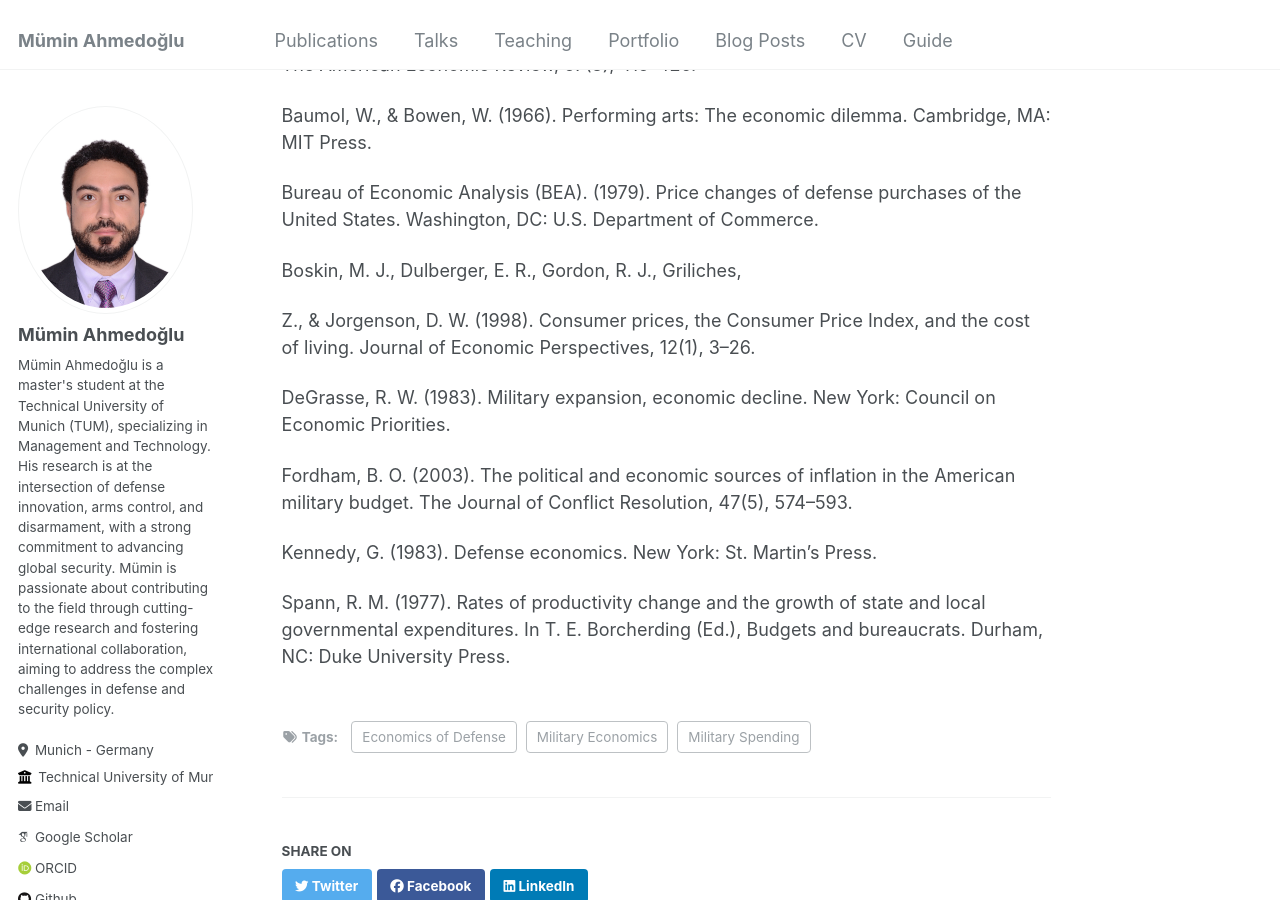
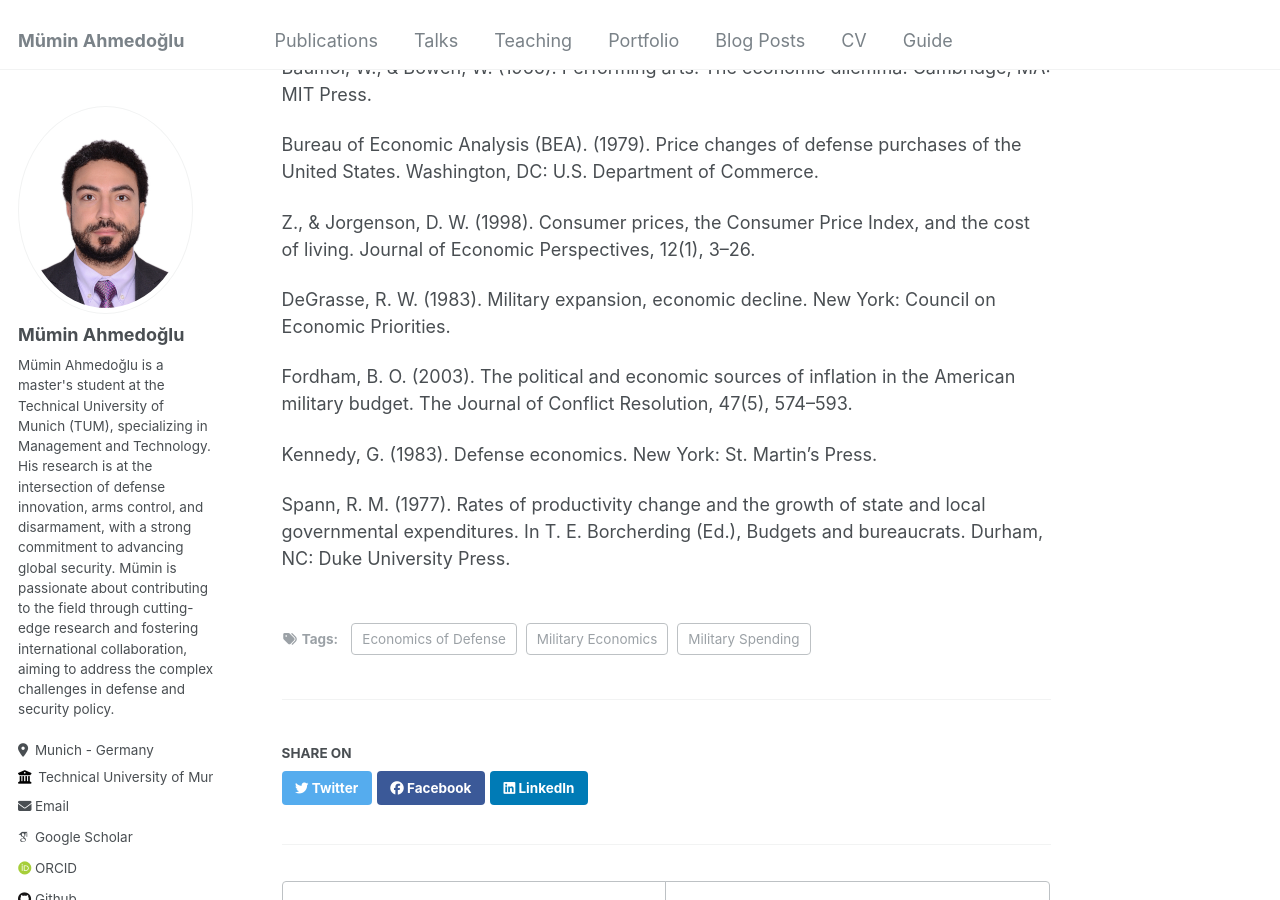
Before and after one commit to ahmedoglu/ahmedoglu.github.io, a Jekyll site: the page built from _posts/2012-08-14-blog-post-15.md, in a window 1280 px wide and 900 px high, scrolled down 4477 px. Built offline with Jekyll 4.4.1, drawn with Linux system fonts in a browser that asks for light colours; some web fonts are replaced.

Commit message:
Update 2012-08-14-blog-post-15.md

```diff
--- a/_posts/2012-08-14-blog-post-15.md
+++ b/_posts/2012-08-14-blog-post-15.md
@@ -68,8 +65,6 @@ Baumol, W., & Bowen, W. (1966). Performing arts: The economic dilemma. Cambridge
 
 Bureau of Economic Analysis (BEA). (1979). Price changes of defense purchases of the United States. Washington, DC: U.S. Department of Commerce.
 
-Boskin, M. J., Dulberger, E. R., Gordon, R. J., Griliches,
-
 Z., & Jorgenson, D. W. (1998). Consumer prices, the Consumer Price Index, and the cost of living. Journal of Economic Perspectives, 12(1), 3–26.
 
 DeGrasse, R. W. (1983). Military expansion, economic decline. New York: Council on Economic Priorities.
```
Also changed, not shown: other parts of _posts/2012-08-14-blog-post-15.md (+0 -3 lines).
